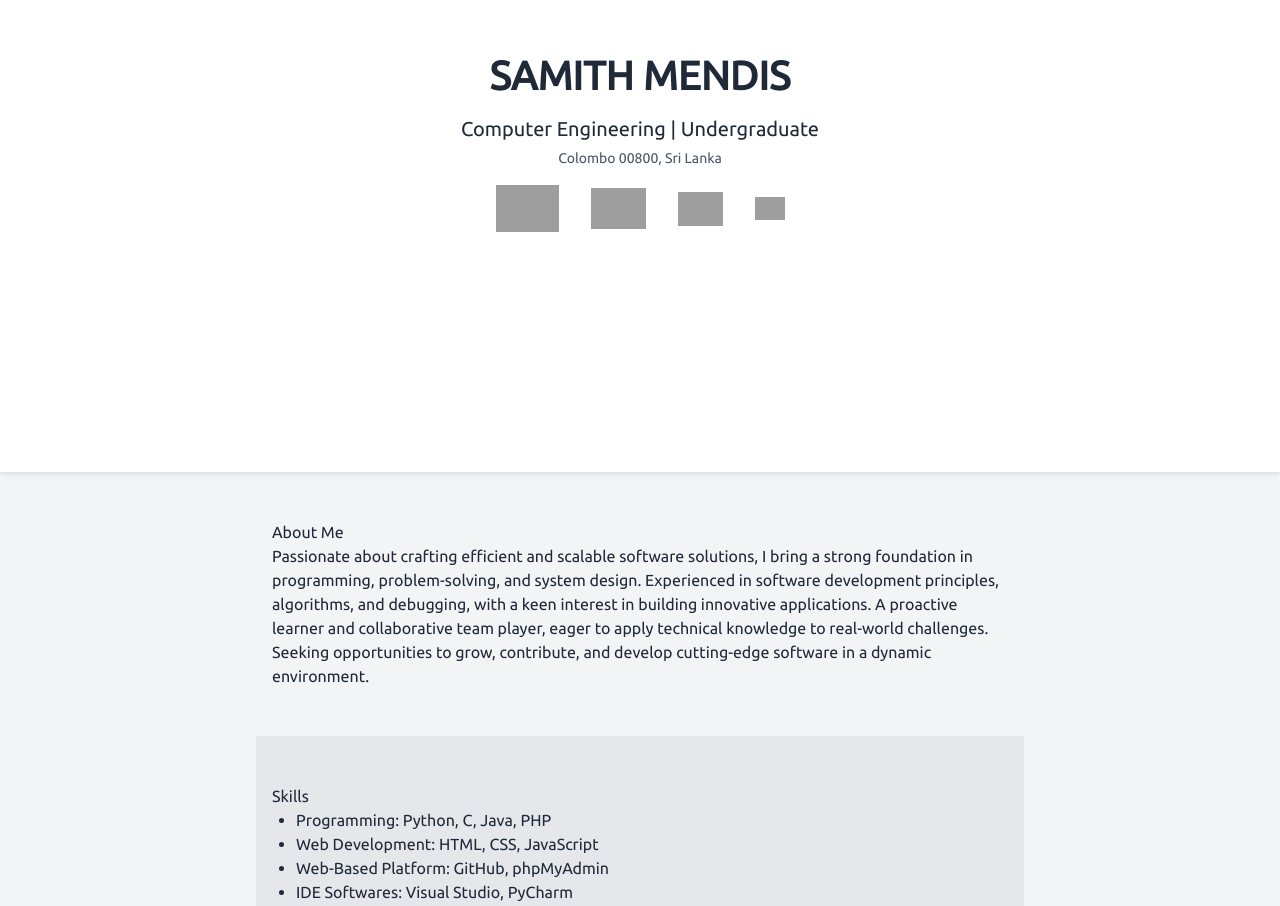
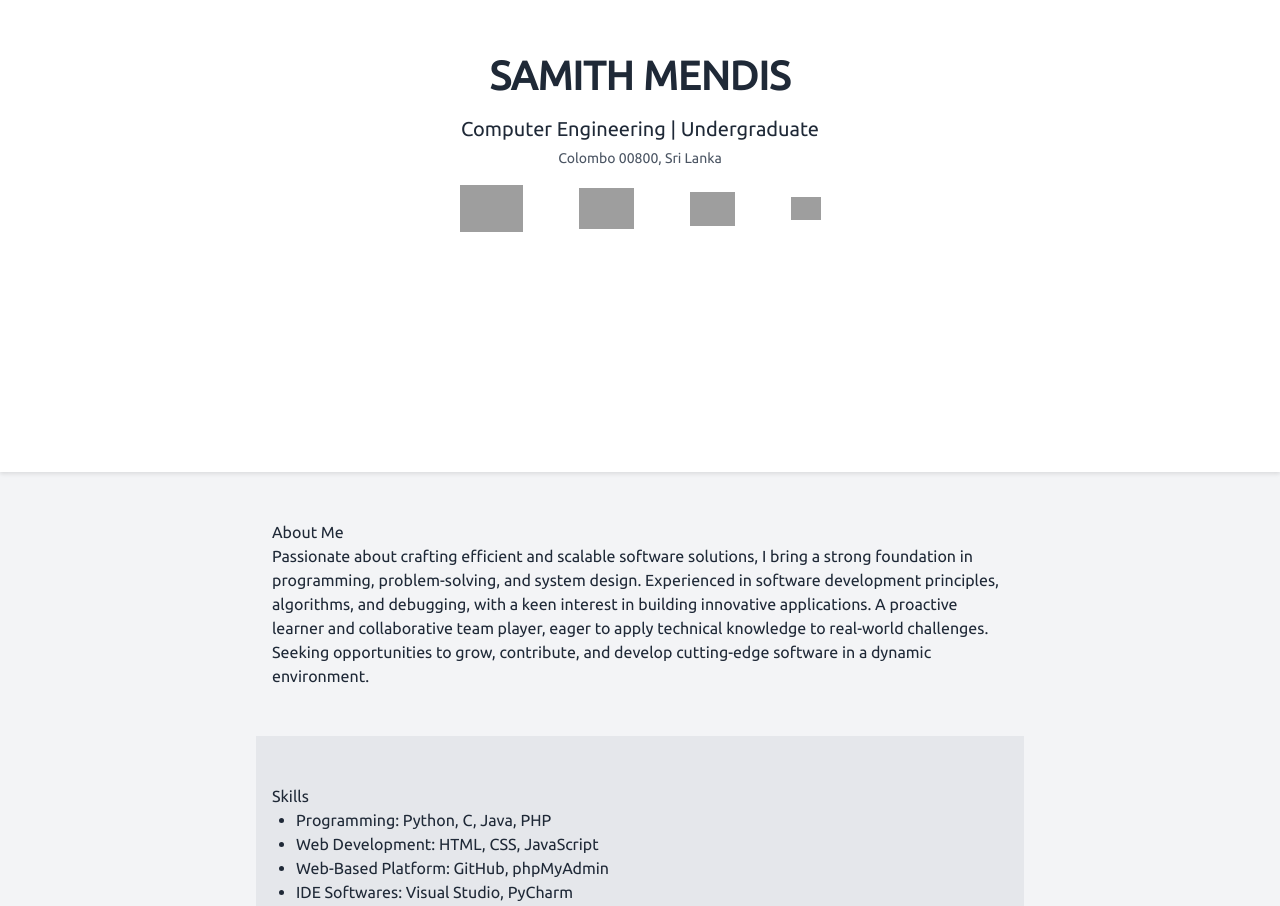
Before and after one commit to dsamithmendis/www.dsamithmendis.com, a plain HTML site: page index.html in a window 1280 px wide. Shown: the part 194-1100 px from the top of the page. Drawn offline with nearby package versions, Linux system fonts and the light colour scheme; grey boxes are pictures that could not be loaded.

Commit message:
Update styles.css

```diff
--- a/assets/styles.css
+++ b/assets/styles.css
@@ -35,7 +35,7 @@
   display: flex;
   justify-content: center;
   align-items: center;
-  gap: 2rem;
+  gap: 3.5rem;
   margin-top: 1rem;
 }
 
```
